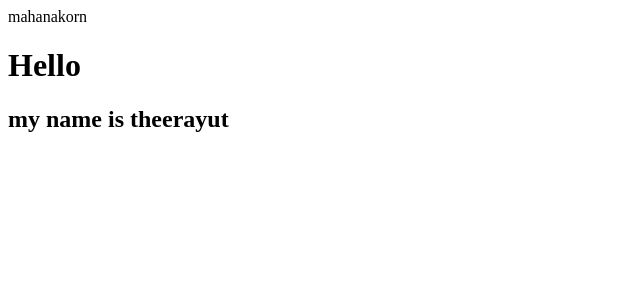
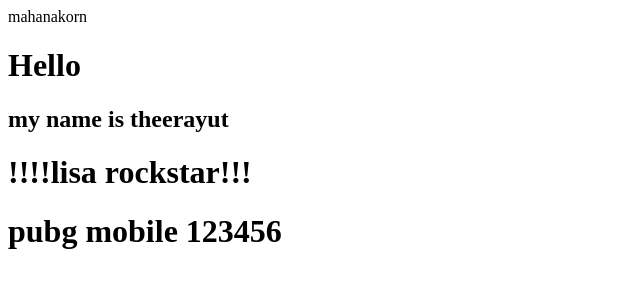
Before and after one commit to 6611850006/lab2_1, a plain HTML site: page index.html in a window 1280 px wide. Shown: the whole page, without its empty margins (0-640 px from the left). Drawn offline with Linux system fonts and the light colour scheme.

Commit message:
Update index.html

```diff
--- a/index.html
+++ b/index.html
@@ -3,5 +3,8 @@
     <body>
         <h1>Hello </h1>
         <h2>my name is theerayut</h2>
+
+        <h1>!!!!lisa rockstar!!!</h1>
+        <h1>pubg mobile 123456</h1>
     </body>
 </html>
```
